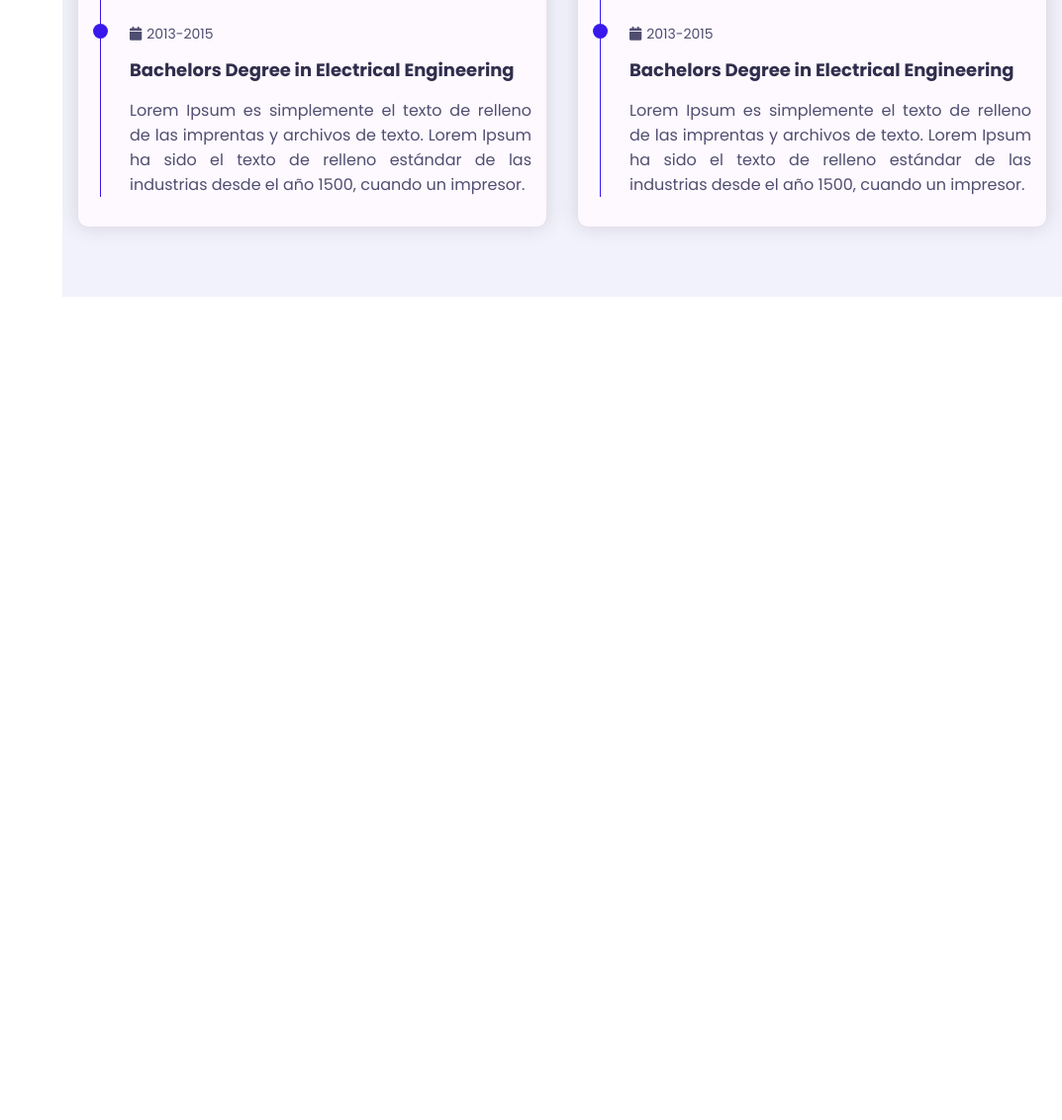
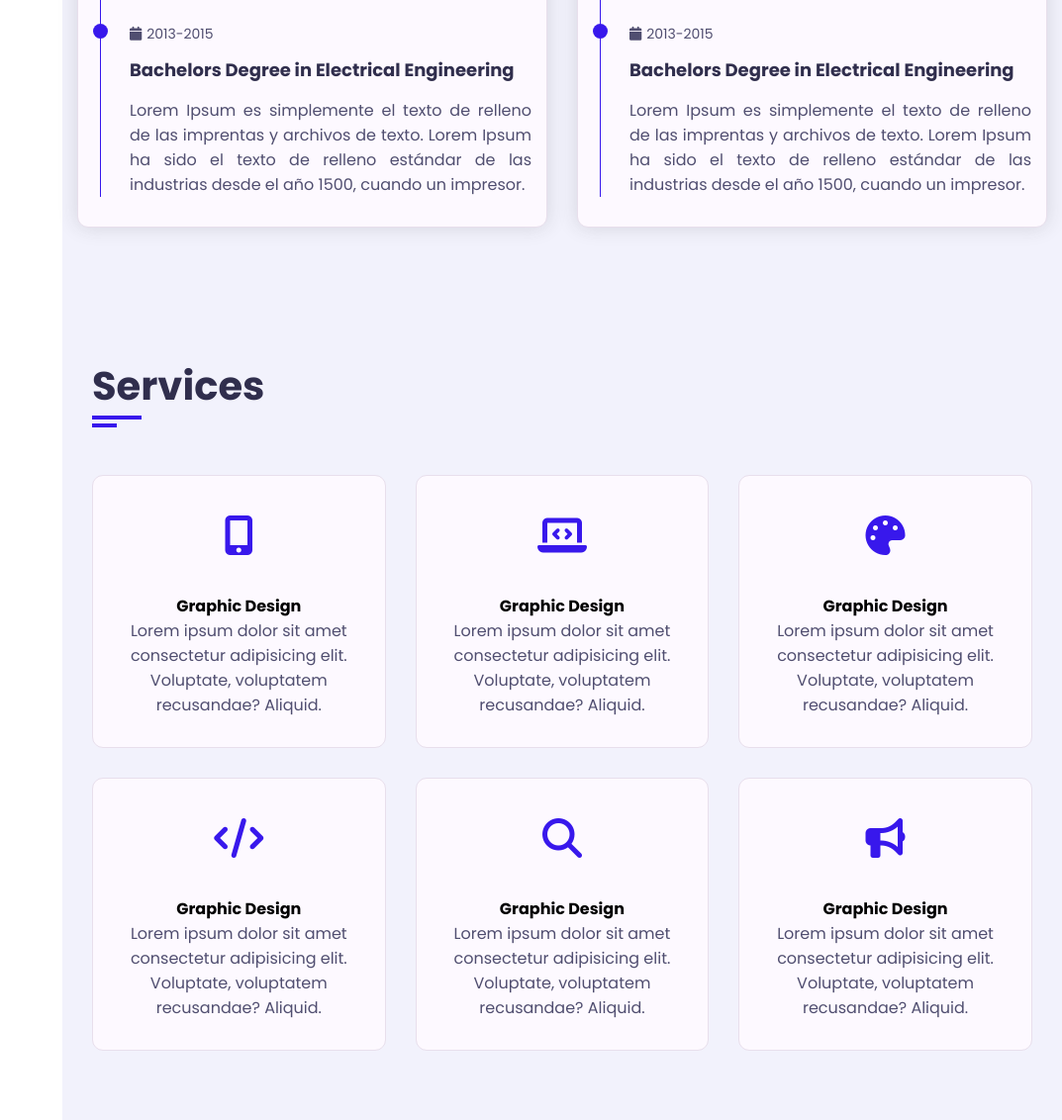
Before and after one commit to Uzoma2/Portfolio-Site-DarknLight-Mode, a plain HTML site: page index.html in a window 1280 px wide. Shown: the part 1987-3119 px from the top of the page at 99% size, without its empty margins (207-1280 px from the left). Before the commit the page ends 2287 px from the top, so only its background shows below. Drawn offline with Linux system fonts and the light colour scheme; a web font is replaced by a local one.

Commit message:
Completed the services section

```diff
--- a/css/style.css
+++ b/css/style.css
@@ -455,3 +455,55 @@ h3.profession {
   text-align: justify;
   color: var(--text2);
 }
+/* SERVICES */
+.service .container {
+  padding-bottom: 40px;
+}
+.service .service-item {
+  margin-bottom: 30px;
+  flex: 33.33%;
+  max-width: 33.33%;
+}
+.service .service-item .service-item-inner {
+  background: var(--bg2);
+  border: 1px solid var(--bg3);
+  border-radius: 11px;
+  padding: 30px 15px;
+  text-align: center;
+  transition: all 0.3s ease-in-out;
+}
+.service .service-item .service-item-inner:hover {
+  box-shadow: 0 0 20px rgba(48, 46, 77, 0.15);
+}
+.service .service-item .service-item-inner .icon {
+  height: 60px;
+  width: 60px;
+  display: block;
+  margin: 0 auto 30px;
+  border-radius: 50%;
+  transition: all 0.3s ease-in-out;
+}
+.service .service-item .service-item-inner .icon .fa {
+  font-size: 40px;
+  line-height: 60px;
+  color: var(--skin);
+  transition: all 0.3s ease-in-out;
+}
+.service .service-item .service-item-inner:hover .icon {
+  background: var(--skin);
+}
+.service .service-item .service-item-inner:hover .icon .fa {
+  font-size: 25px;
+  color: #fff;
+}
+.service .service-item .service-item-inner .h4 {
+  font-size: 18px;
+  margin-bottom: 15px;
+  color: var(--text1);
+  font-weight: 700;
+}
+.service .service-item .service-item-inner p {
+  font-size: 16px;
+  line-height: 25px;
+  color: var(--text2);
+}
--- a/index.html
+++ b/index.html
@@ -261,6 +261,78 @@
             </div>
           </div>
         </section>
+
+        <section class="service section">
+          <div class="container">
+            <div class="row">
+              <div class="section-title pad-15">
+                <h2>Services</h2>
+              </div>
+            </div>
+            <div class="row">
+              <div class="service-item pad-15">
+                <div class="service-item-inner">
+                  <div class="icon"><i class="fa fa-mobile-alt"></i></div>
+                  <h4>Graphic Design</h4>
+                  <p>
+                    Lorem ipsum dolor sit amet consectetur adipisicing elit.
+                    Voluptate, voluptatem recusandae? Aliquid.
+                  </p>
+                </div>
+              </div>
+              <div class="service-item pad-15">
+                <div class="service-item-inner">
+                  <div class="icon"><i class="fa fa-laptop-code"></i></div>
+                  <h4>Graphic Design</h4>
+                  <p>
+                    Lorem ipsum dolor sit amet consectetur adipisicing elit.
+                    Voluptate, voluptatem recusandae? Aliquid.
+                  </p>
+                </div>
+              </div>
+              <div class="service-item pad-15">
+                <div class="service-item-inner">
+                  <div class="icon"><i class="fa fa-palette"></i></div>
+                  <h4>Graphic Design</h4>
+                  <p>
+                    Lorem ipsum dolor sit amet consectetur adipisicing elit.
+                    Voluptate, voluptatem recusandae? Aliquid.
+                  </p>
+                </div>
+              </div>
+              <div class="service-item pad-15">
+                <div class="service-item-inner">
+                  <div class="icon"><i class="fa fa-code"></i></div>
+                  <h4>Graphic Design</h4>
+                  <p>
+                    Lorem ipsum dolor sit amet consectetur adipisicing elit.
+                    Voluptate, voluptatem recusandae? Aliquid.
+                  </p>
+                </div>
+              </div>
+              <div class="service-item pad-15">
+                <div class="service-item-inner">
+                  <div class="icon"><i class="fa fa-search"></i></div>
+                  <h4>Graphic Design</h4>
+                  <p>
+                    Lorem ipsum dolor sit amet consectetur adipisicing elit.
+                    Voluptate, voluptatem recusandae? Aliquid.
+                  </p>
+                </div>
+              </div>
+              <div class="service-item pad-15">
+                <div class="service-item-inner">
+                  <div class="icon"><i class="fa fa-bullhorn"></i></div>
+                  <h4>Graphic Design</h4>
+                  <p>
+                    Lorem ipsum dolor sit amet consectetur adipisicing elit.
+                    Voluptate, voluptatem recusandae? Aliquid.
+                  </p>
+                </div>
+              </div>
+            </div>
+          </div>
+        </section>
       </div>
     </div>
 
```
